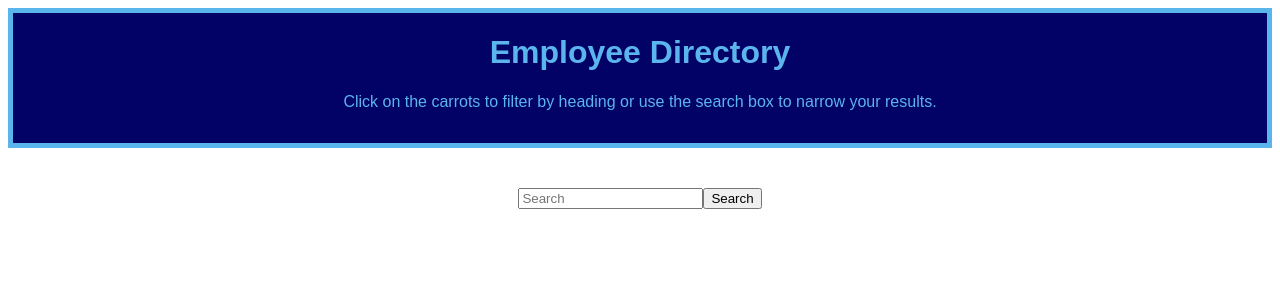
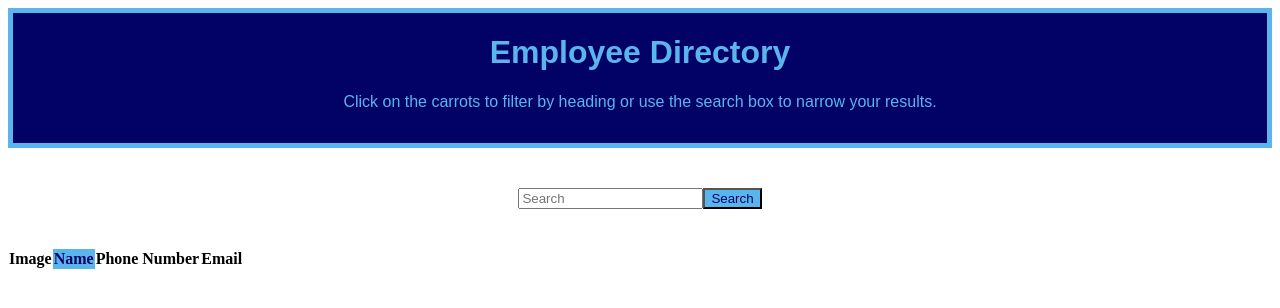
Before and after one commit to jeniglar/EmployeeDirectory, a React (Create React App) app: page / in a window 1280 px wide. Shown: the top 308 px of the page. Built offline with nearby package versions, Linux system fonts and the light colour scheme.

Commit message:
Added preventDefaultand table headings

```diff
--- a/src/components/employeeTable/index.js
+++ b/src/components/employeeTable/index.js
@@ -8,7 +8,7 @@ class EmployeeTable extends Component {
   state = {
     employees: employees,
     search: "",
-      sort: "ascending"
+    sort: "ASC"
   };
 
   handleInputChange = event => {
@@ -18,24 +18,38 @@ handleInputChange = event => {
     });
   };
 
+  handleFormSubmit = event => {
+    event.preventDefault();
+    this.setState({
+      search: ""
+    });
+  };
+
   compare(a, b) {
     if (a.name > b.name) return 1;
     if (b.name > a.name) return -1;
     return 0;
   };
 
-sortOrder = event => {
-  const currentSort = this.state.sort ? "ascending" : "descending";
-  this.setState ({ sort: currentSort });
+  sortOrder() {
+    const currentSort = this.state.sort ? "ASC" : "DESC";
+    this.setState({ sort: currentSort });
     const sortedEmployee = this.state.employees.sort(this.compare);
-  this.setState ({ employees: sortedEmployee })
+    this.setState({ employees: sortedEmployee })
   };
 
-render () {
+
+render() {
   return (
     <>
-    <Header/>
-    <Search/>
+      <Header />
+      <Search />
+      <tr className="container">
+        <th >Image</th>
+        <th className="btn" onClick={() => { this.sortOrder() }}>Name</th>
+        <th>Phone Number</th>
+        <th>Email</th>
+      </tr>
     </>
   )
 }
--- a/src/components/search/style.css
+++ b/src/components/search/style.css
@@ -1,4 +1,9 @@
 form {
- text-align: center;
- padding: 40px
+    text-align: center;
+    padding: 40px
 }
+
+.btn {
+    color: rgb(1, 1, 102);
+    background-color: rgb(91, 181, 237)
+}
```
Lines whose indentation alone changed are shown as unchanged.
